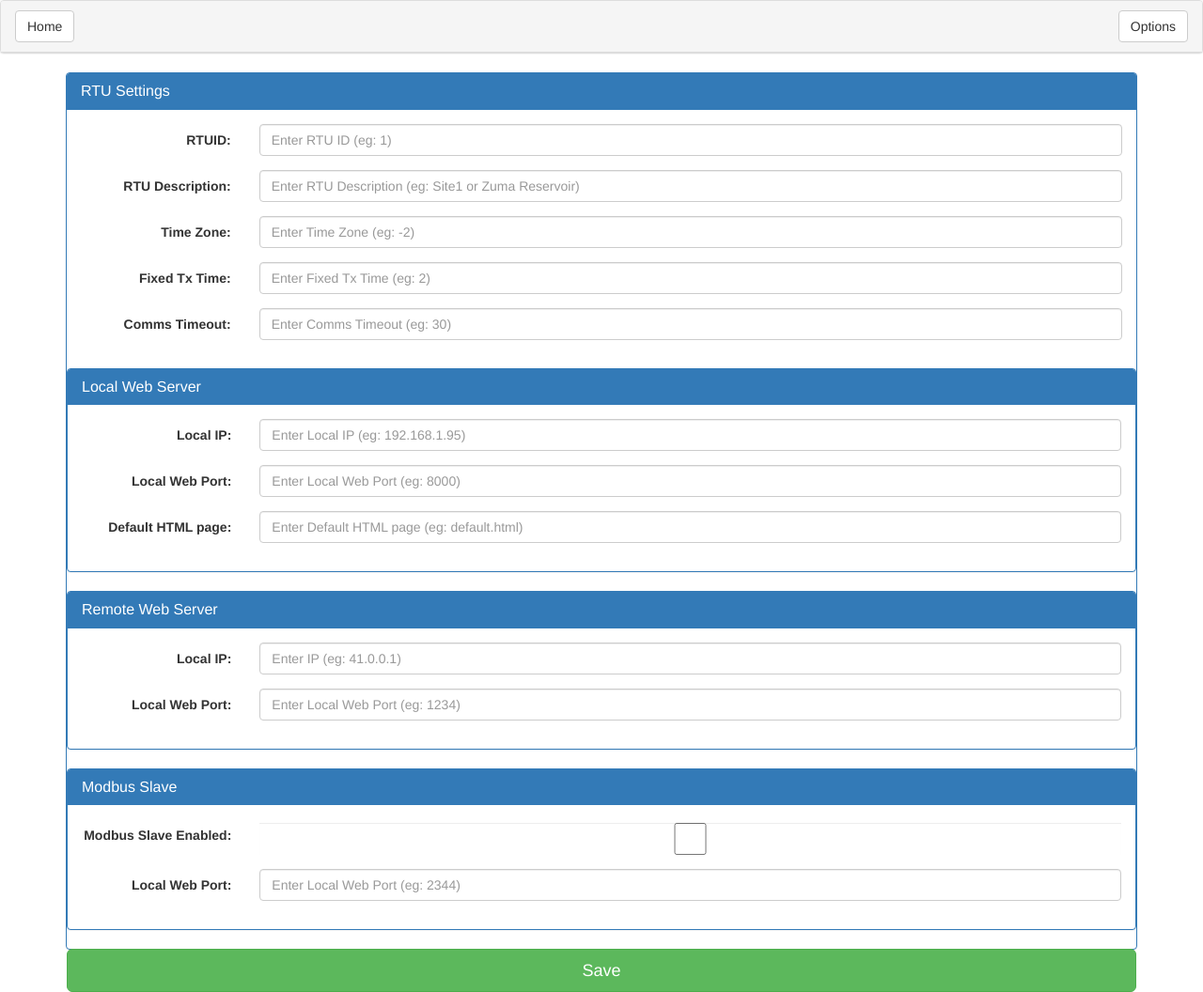
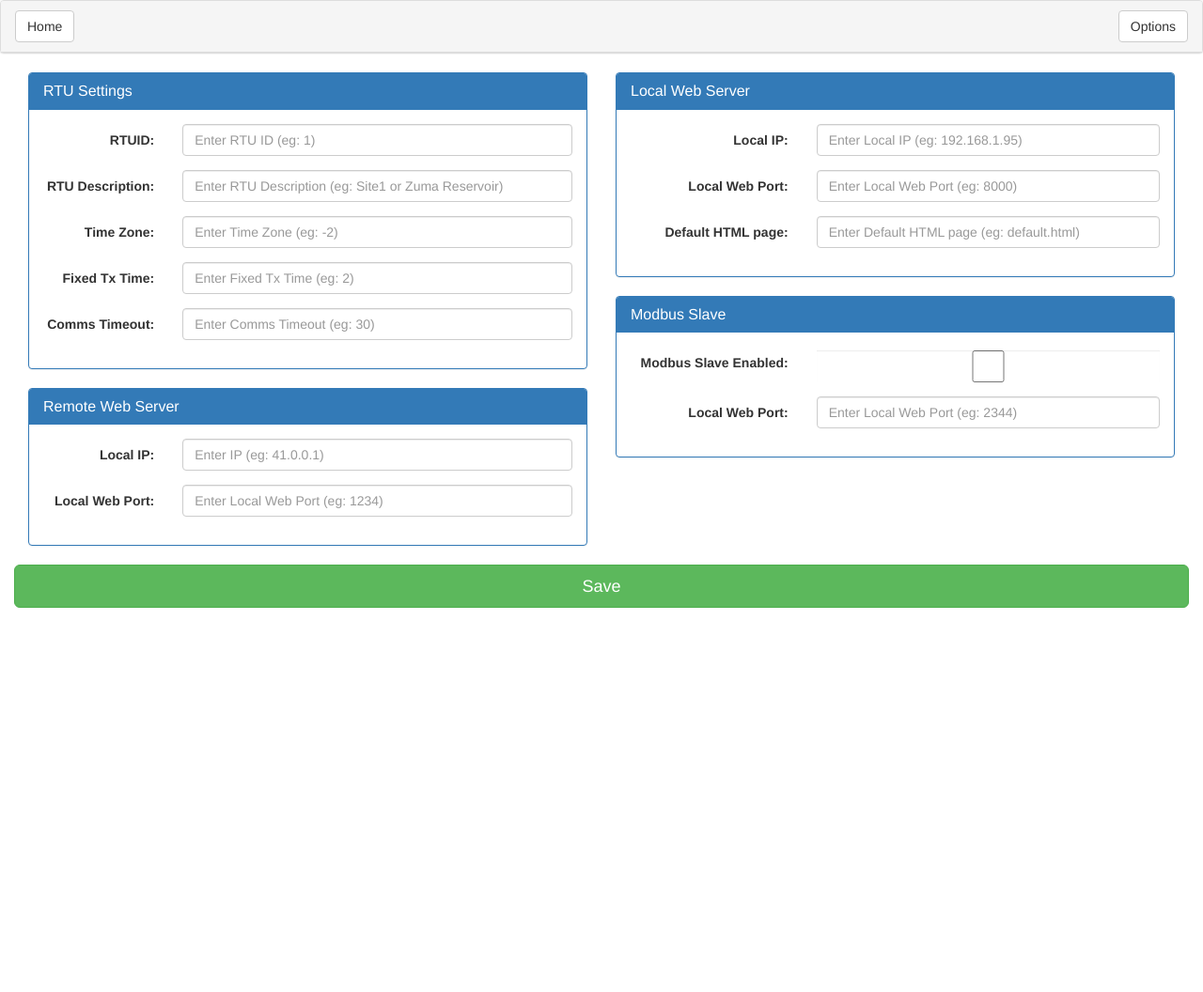
Before and after one commit to shanebowyer/thingApp, a website: page apps/settings.html in a window 1280 px wide. Shown: the whole page at 94% size. After the commit the page ends 800 px from the top, so only its background shows below. Drawn offline with nearby package versions, Linux system fonts and the light colour scheme.

Commit message:
jolled around with the settings page, made it phone friendly and easier to use on a desktop

```diff
--- a/apps/settings.html
+++ b/apps/settings.html
@@ -27,82 +27,50 @@
     </div>
 </div>
 
-
-<div id="divPage" class="container">
-
+<!-- //////////////////// visible for laptops and desktops start //////////////////// -->
+<div id="divPage" class="visible-md-block visible-lg-block col-md-12 col-lg-12">
+  <div class="col-md-6 col-lg-6">
     <div class="panel panel-primary">
       <div class="panel-heading">
           <h2 class="panel-title">RTU Settings</h2>
       </div>
       <div class="panel-body">
-
         <div id="divMeterNumber">
           <form class="form-horizontal">
             <div class="form-group">
-                        <label class="col-sm-2 control-label" for="txtRTUID">RTUID:</label>
-                        <div class="col-sm-10">
+              <label class="col-md-3 col-lg-3 control-label" for="txtRTUID">RTUID:</label>
+              <div class="col-md-9 col-lg-9">
                 <input class="form-control" placeholder="Enter RTU ID (eg: 1)" id="txtRTUID" type="text">
               </div>
             </div>
             <div class="form-group">
-                        <label class="col-sm-2 control-label" for="txtRTUDescription">RTU Description:</label>
-                        <div class="col-sm-10">
+              <label class="col-md-3 col-lg-3 control-label" for="txtRTUDescription">RTU Description:</label>
+              <div class="col-md-9 col-lg-9">
                 <input class="form-control" placeholder="Enter RTU Description (eg: Site1 or Zuma Reservoir)" id="txtRTUDescription" type="text">
               </div>
             </div>
             <div class="form-group">
-                        <label class="col-sm-2 control-label" for="txtTimeZone">Time Zone:</label>
-                        <div class="col-sm-10">
+              <label class="col-md-3 col-lg-3 control-label" for="txtTimeZone">Time Zone:</label>
+              <div class="col-md-9 col-lg-9">
                 <input class="form-control" placeholder="Enter Time Zone (eg: -2)" id="txtTimeZone" type="text">
               </div>
             </div>
             <div class="form-group">
-                        <label class="col-sm-2 control-label" for="txtFixedTxTime">Fixed Tx Time:</label>
-                        <div class="col-sm-10">
+              <label class="col-md-3 col-lg-3 control-label" for="txtFixedTxTime">Fixed Tx Time:</label>
+              <div class="col-md-9 col-lg-9">
                 <input class="form-control" placeholder="Enter Fixed Tx Time (eg: 2)" id="txtFixedTxTime" type="text">
               </div>
             </div>
             <div class="form-group">
-                        <label class="col-sm-2 control-label" for="txtCommsTimeout">Comms Timeout:</label>
-                        <div class="col-sm-10">
+              <label class="col-md-3 col-lg-3 control-label" for="txtCommsTimeout">Comms Timeout:</label>
+              <div class="col-md-9 col-lg-9">
                 <input class="form-control" placeholder="Enter Comms Timeout (eg: 30)" id="txtCommsTimeout" type="text">
               </div>
             </div>
           </form>
         </div>
       </div>
-
-    <div class="panel panel-primary">
-        <div class="panel-heading">
-            <h2 class="panel-title">Local Web Server</h2>
     </div>
-        <div class="panel-body">
-            <div id="divMeterNumber">
-                <form class="form-horizontal">
-                    <div class="form-group">
-                        <label class="col-sm-2 control-label" for="txtLocalIP">Local IP:</label>
-                        <div class="col-sm-10">
-                            <input class="form-control" placeholder="Enter Local IP (eg: 192.168.1.95)" id="txtLocalIP" type="text">
-                        </div>
-                    </div>
-                    <div class="form-group">
-                        <label class="col-sm-2 control-label" for="txtLocalPort">Local Web Port:</label>
-                        <div class="col-sm-10">
-                            <input class="form-control" placeholder="Enter Local Web Port (eg: 8000)" id="txtLocalPort" type="text">
-                        </div>
-                    </div>
-                    <div class="form-group">
-                        <label class="col-sm-2 control-label" for="txtDefaultHTMLPage">Default HTML page:</label>
-                        <div class="col-sm-10">
-                            <input class="form-control" placeholder="Enter Default HTML page (eg: default.html)" id="txtDefaultHTMLPage" type="text">
-                        </div>
-                    </div>
-                </form>
-            </div>
-
-        </div>
-    </div>
-
 
     <div class="panel panel-primary">
       <div class="panel-heading">
@@ -112,14 +80,174 @@
         <div id="divMeterNumber">
           <form class="form-horizontal">
             <div class="form-group">
-                        <label class="col-sm-2 control-label" for="txtRemoteWebIp">Local IP:</label>
-                        <div class="col-sm-10">
+              <label class="col-md-3 col-lg-3 control-label" for="txtRemoteWebIp">Local IP:</label>
+              <div class="col-md-9 col-lg-9">
                 <input class="form-control" placeholder="Enter IP (eg: 41.0.0.1)" id="txtRemoteWebIp" type="text">
               </div>
             </div>
             <div class="form-group">
-                        <label class="col-sm-2 control-label" for="txtRemotePort">Local Web Port:</label>
-                        <div class="col-sm-10">
+              <label class="col-md-3 col-lg-3 control-label" for="txtRemotePort">Local Web Port:</label>
+              <div class="col-md-9 col-lg-9">
+                <input class="form-control" placeholder="Enter Local Web Port (eg: 1234)" id="txtRemotePort" type="text">
+              </div>
+            </div>
+          </form>
+        </div>
+      </div>
+    </div>
+
+  </div>
+  <div class="col-md-6 col-lg-6">
+    <div class="panel panel-primary">
+      <div class="panel-heading">
+          <h2 class="panel-title">Local Web Server</h2>
+      </div>
+      <div class="panel-body">
+        <div id="divMeterNumber">
+          <form class="form-horizontal">
+            <div class="form-group">
+              <label class="col-md-4 col-lg-4 control-label" for="txtLocalIP">Local IP:</label>
+              <div class="col-md-8 col-lg-8">
+                <input class="form-control" placeholder="Enter Local IP (eg: 192.168.1.95)" id="txtLocalIP" type="text">
+              </div>
+            </div>
+            <div class="form-group">
+              <label class="col-md-4 col-lg-4 control-label" for="txtLocalPort">Local Web Port:</label>
+              <div class="col-md-8 col-lg-8">
+                <input class="form-control" placeholder="Enter Local Web Port (eg: 8000)" id="txtLocalPort" type="text">
+              </div>
+            </div>
+            <div class="form-group">
+              <label class="col-md-4 col-lg-4 control-label" for="txtDefaultHTMLPage">Default HTML page:</label>
+              <div class="col-md-8 col-lg-8">
+                <input class="form-control" placeholder="Enter Default HTML page (eg: default.html)" id="txtDefaultHTMLPage" type="text">
+              </div>
+            </div>
+          </form>
+        </div>
+      </div>
+    </div>
+
+    <div class="panel panel-primary">
+      <div class="panel-heading">
+        <h2 class="panel-title">Modbus Slave</h2>
+      </div>
+      <div class="panel-body">
+        <div id="divMeterNumber">
+          <form class="form-horizontal">
+            <div class="form-group">
+              <label class=" col-md-4 col-lg-4 control-label" for="txtModbusSlaveEnabled">Modbus Slave Enabled:</label>
+              <div class="col-md-8 col-lg-8">
+                <input class="form-control" placeholder="" id="txtRemoteWebIp" type="checkbox">
+              </div>
+            </div>
+            <div class="form-group">
+              <label class="col-md-4 col-lg-4 control-label" for="txtModbusSlavePort">Local Web Port:</label>
+              <div class="col-md-8 col-lg-8">
+                <input class="form-control" placeholder="Enter Local Web Port (eg: 2344)" id="txtModbusSlavePort" type="text">
+              </div>
+            </div>
+          </form>
+        </div>
+      </div>
+    </div>
+  </div>
+</div>
+<!-- //////////////////// visible for laptops and desktops start //////////////////// -->
+
+
+<!-- //////////////////// visible for phones and tablets start //////////////////// -->
+<div id="divPage" class="visible-xs-block visible-sm-block col-xs-12 col-sm-12">
+
+  <div class="panel panel-primary">
+    <div class="panel-heading" data-toggle="collapse" data-target="#rtuset">
+        <h2 class="panel-title">RTU Settings</h2>
+    </div>
+    <div class="panel-body collapse" id="rtuset">
+      <div id="divMeterNumber">
+        <form class="form-horizontal">
+          <div class="form-group">
+            <label class="col-xs-12 col-sm-12 control-label" for="txtRTUID">RTUID:</label>
+            <div class="col-xs-12 col-sm-12">
+              <input class="form-control" placeholder="Enter RTU ID (eg: 1)" id="txtRTUID" type="text">
+            </div>
+          </div>
+          <div class="form-group">
+            <label class="col-xs-12 col-sm-12 control-label" for="txtRTUDescription">RTU Description:</label>
+            <div class="col-xs-12 col-sm-12">
+              <input class="form-control" placeholder="Enter RTU Description (eg: Site1 or Zuma Reservoir)" id="txtRTUDescription" type="text">
+            </div>
+          </div>
+          <div class="form-group">
+            <label class="col-xs-12 col-sm-12 control-label" for="txtTimeZone">Time Zone:</label>
+            <div class="col-xs-12 col-sm-12">
+              <input class="form-control" placeholder="Enter Time Zone (eg: -2)" id="txtTimeZone" type="text">
+            </div>
+          </div>
+          <div class="form-group">
+            <label class="col-xs-12 col-sm-12 control-label" for="txtFixedTxTime">Fixed Tx Time:</label>
+            <div class="col-xs-12 col-sm-12">
+              <input class="form-control" placeholder="Enter Fixed Tx Time (eg: 2)" id="txtFixedTxTime" type="text">
+            </div>
+          </div>
+          <div class="form-group">
+            <label class="col-xs-12 col-sm-12 control-label" for="txtCommsTimeout">Comms Timeout:</label>
+            <div class="col-xs-12 col-sm-12">
+              <input class="form-control" placeholder="Enter Comms Timeout (eg: 30)" id="txtCommsTimeout" type="text">
+            </div>
+          </div>
+        </form>
+      </div>
+    </div>
+  </div>
+
+  <div class="panel panel-primary">
+    <div class="panel-heading" data-toggle="collapse" data-target="#lws">
+        <h2 class="panel-title">Local Web Server</h2>
+    </div>
+    <div class="panel-body collapse" id="lws">
+      <div id="divMeterNumber">
+        <form class="form-horizontal">
+          <div class="form-group">
+            <label class="col-xs-12 col-sm-12 control-label" for="txtLocalIP">Local IP:</label>
+            <div class="col-xs-12 col-sm-12">
+              <input class="form-control" placeholder="Enter Local IP (eg: 192.168.1.95)" id="txtLocalIP" type="text">
+            </div>
+          </div>
+          <div class="form-group">
+            <label class="col-xs-12 col-sm-12 control-label" for="txtLocalPort">Local Web Port:</label>
+            <div class="col-xs-12 col-sm-12">
+              <input class="form-control" placeholder="Enter Local Web Port (eg: 8000)" id="txtLocalPort" type="text">
+            </div>
+          </div>
+          <div class="form-group">
+            <label class="col-xs-12 col-sm-12 control-label" for="txtDefaultHTMLPage">Default HTML page:</label>
+            <div class="col-xs-12 col-sm-12">
+              <input class="form-control" placeholder="Enter Default HTML page (eg: default.html)" id="txtDefaultHTMLPage" type="text">
+            </div>
+          </div>
+        </form>
+      </div>
+    </div>
+  </div>
+
+
+  <div class="panel panel-primary">
+    <div class="panel-heading" data-toggle="collapse" data-target="#rws">
+      <h2 class="panel-title">Remote Web Server</h2>
+    </div>
+    <div class="panel-body collapse" id="rws">
+      <div id="divMeterNumber">
+        <form class="form-horizontal">
+          <div class="form-group">
+            <label class="col-xs-12 col-sm-12 control-label" for="txtRemoteWebIp">Local IP:</label>
+            <div class="col-xs-12 col-sm-12">
+              <input class="form-control" placeholder="Enter IP (eg: 41.0.0.1)" id="txtRemoteWebIp" type="text">
+            </div>
+          </div>
+          <div class="form-group">
+            <label class="col-xs-12 col-sm-12 control-label" for="txtRemotePort">Local Web Port:</label>
+            <div class="col-xs-12 col-sm-12">
               <input class="form-control" placeholder="Enter Local Web Port (eg: 1234)" id="txtRemotePort" type="text">
             </div>
           </div>
@@ -130,21 +258,21 @@
 
 
   <div class="panel panel-primary">
-        <div class="panel-heading">
+    <div class="panel-heading" data-toggle="collapse" data-target="#ms">
       <h2 class="panel-title">Modbus Slave</h2>
     </div>
-        <div class="panel-body">
+    <div class="panel-body collapse" id="ms">
       <div id="divMeterNumber">
         <form class="form-horizontal">
           <div class="form-group">
-                        <label class="col-sm-2 control-label" for="txtModbusSlaveEnabled">Modbus Slave Enabled:</label>
-                        <div class="col-sm-10">
+            <label class="col-xs-8 col-sm-8 control-label" for="txtModbusSlaveEnabled">Modbus Slave Enabled:</label>
+            <div class="col-xs-4 col-sm-4">
               <input class="form-control" placeholder="" id="txtRemoteWebIp" type="checkbox">
             </div>
           </div>
           <div class="form-group">
-                        <label class="col-sm-2 control-label" for="txtModbusSlavePort">Local Web Port:</label>
-                        <div class="col-sm-10">
+            <label class="col-xs-12 col-sm-12 control-label" for="txtModbusSlavePort">Local Web Port:</label>
+            <div class="col-xs-12 col-sm-12">
               <input class="form-control" placeholder="Enter Local Web Port (eg: 2344)" id="txtModbusSlavePort" type="text">
             </div>
           </div>
@@ -152,15 +280,16 @@
       </div>
     </div>
   </div>
-
-
-
+</div>
+<!-- //////////////////// visible for phones and tablets end //////////////////// -->
+<div class="col-xs-12 col-sm-12 col-md-12 col-lg-12">
   <input type="button" class="btn btn-success btn-lg btn-block pull-right" value="Save" onclick="return __xaf_PrePaidVendingV1.processVendVoucher();">
+</div>
 
 
 
 
-</div>
+
 
 
 
--- a/apps/style/rtu.css
+++ b/apps/style/rtu.css
@@ -0,0 +1,4 @@
+.settingscont
+{
+	text-align: left;
+}
```
Lines whose indentation alone changed are shown as unchanged.
